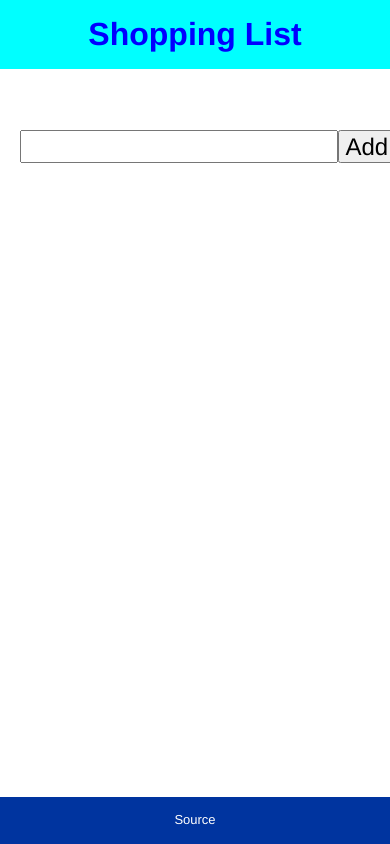
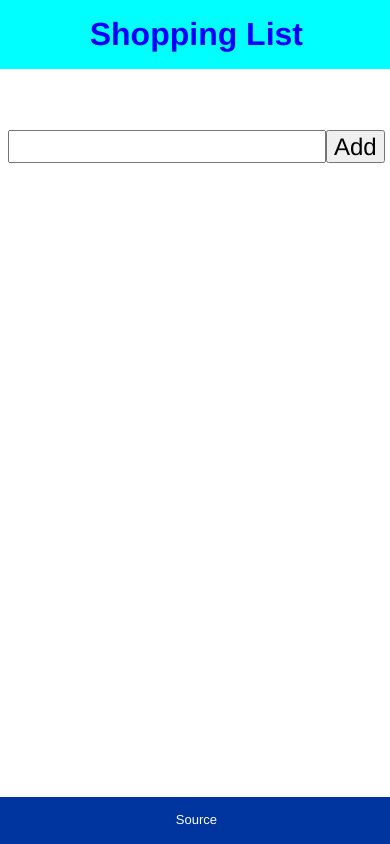
Before and after one commit to makotoishida/tspractice10-shopping-list, a website built with Vite: page index.html in a window 390 px wide. Built offline with nearby package versions, Linux system fonts and the light colour scheme.

Commit message:
Improve responsiveness.

```diff
--- a/src/style.css
+++ b/src/style.css
@@ -72,11 +72,15 @@ ul.list li > span {
 
 .add-form {
   display: flex;
-  width: 90%;
+  width: 100%;
   margin: 0 auto;
+  padding: 0 8px;
 }
 .add-form input[type=text] {
   flex: 1
+}
+.add-form button {
+  flex: initial;
 }
 
 .delete-button {
```
